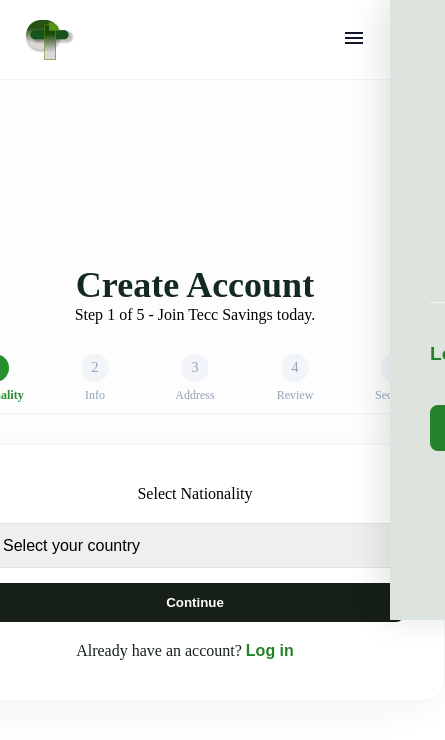
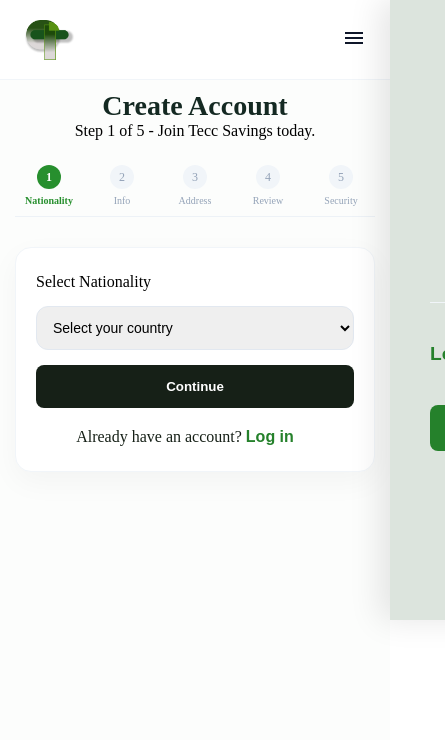
Before and after one commit to OdiliEmmanuel121/TeCcSavings, a React (Vite) app: page /getstarted in a window 390 px wide. Shown: the top 740 px of the page, 445 px wide, since content can reach past the window. Built offline with nearby package versions, Linux system fonts and the light colour scheme.

Commit message:
my first commit

```diff
--- a/src/admin/pages/getstarted/Getstarted.css
+++ b/src/admin/pages/getstarted/Getstarted.css
@@ -5,7 +5,7 @@
     align-items: center;
     justify-content: center;
     background-color: #fcfdfc;
-    padding: 40px 20px;
+    padding: 40px;
     margin-top: 60px;
 }
 
@@ -13,7 +13,7 @@
     max-width: 1100px;
     width: 100%;
     display: flex;
-    /* Makes the children (auth-section and efxmain) side by side */
+    /* Keeps auth-section and efxmain side by side */
     align-items: center;
     gap: 80px;
     margin: 0 auto;
@@ -22,7 +22,6 @@
 /* Left Content Section */
 .auth-section {
     flex: 1.2;
-    /* Takes slightly more space than the image */
     max-width: 550px;
 }
 
@@ -32,7 +31,6 @@
     display: flex;
     justify-content: center;
     animation: float 6s ease-in-out infinite;
-    /* Added a subtle animation */
 }
 
 .iphoneimgup {
@@ -42,10 +40,9 @@
     filter: drop-shadow(0 20px 40px rgba(0, 0, 0, 0.1));
 }
 
-/* Auth Header adjustments */
+/* Auth Header */
 .auth-header {
     text-align: left;
-    /* Aligned left for side-by-side layout */
     margin-bottom: 30px;
 }
 
@@ -55,7 +52,7 @@
     font-weight: 800;
 }
 
-/* Stepper adjustments */
+/* Stepper */
 .stepper-wrapper {
     display: flex;
     justify-content: space-between;
@@ -74,16 +71,6 @@
     flex: 1;
 }
 
-.step.active {
-    color: #278f2e;
-    font-weight: 700;
-}
-
-.step.active span {
-    background: #278f2e;
-    color: white;
-}
-
 .step span {
     width: 28px;
     height: 28px;
@@ -95,6 +82,26 @@
     font-size: 14px;
 }
 
+.step.active {
+    color: #278f2e;
+    font-weight: 700;
+}
+
+.step.active span {
+    background: #278f2e;
+    color: white;
+}
+
+.step.completed span {
+    background-color: #00d094;
+    color: white;
+}
+
+.step.completed {
+    color: #00d094;
+    font-weight: 600;
+}
+
 /* Form Card */
 .form-card {
     background: white;
@@ -104,75 +111,7 @@
     border: 1px solid #f1f5f9;
 }
 
-.country-dropdown {
-    width: 100%;
-    padding: 16px;
-    border: 1.5px solid #e2e8f0;
-    border-radius: 12px;
-    margin-bottom: 20px;
-    font-size: 16px;
-    transition: all 0.3s;
-}
-
-.Continuebutton {
-    display: block;
-    background-color: #278f2e;
-    color: white;
-    text-align: center;
-    padding: 16px;
-    border-radius: 12px;
-    text-decoration: none;
-    font-weight: 700;
-}
-
-.have {
-    text-decoration: none;
-    color: #162017;
-}
-
-/* Float Animation for the image */
-@keyframes float {
-    0% {
-        transform: translateY(0px);
-    }
-
-    50% {
-        transform: translateY(-20px);
-    }
-
-    100% {
-        transform: translateY(0px);
-    }
-}
-
-/* Mobile Responsiveness */
-@media (max-width: 500px) {
-    .get-started-container {
-        flex-direction: column;
-        /* Stacks them on mobile */
-        text-align: center;
-        gap: 40px;
-    }
-
-    .auth-section {
-        order: 1;
-        /* Form on top */
-    }
-
-    .efxmain {
-        order: 2;
-        /* Image on bottom */
-        display: none;
-        /* Often hidden on small screens to save space */
-    }
-
-    .auth-header {
-        text-align: center;
-    }
-}
-
-
-/* Vertical Layout for Step 2 */
+/* Inputs */
 .input-group-vertical {
     display: flex;
     flex-direction: column;
@@ -185,116 +124,46 @@
     text-align: left;
 }
 
+.country-dropdown,
 .form-input {
-    padding: 12px;
-    border: 1px solid #e0e0e0;
-    border-radius: 8px;
+    width: 100%;
+    padding: 14px;
+    border: 1.5px solid #e2e8f0;
+    border-radius: 12px;
     font-size: 16px;
-    margin-top: 5px;
     outline: none;
+    transition: all 0.3s;
+    box-sizing: border-box;
 }
 
 .form-input:focus {
     border-color: #00d094;
-    /* Your brand color */
 }
 
-/* Style for completed steps in the stepper */
-.step.completed span {
-    background-color: #00d094;
-    color: white;
-    border-color: #00d094;
+/* Buttons */
+.button-row {
+    display: flex;
+    gap: 10px;
+    margin-top: 20px;
 }
 
-.step.completed {
-    color: #00d094;
-    font-weight: 600;
-}
-
-/* Responsive Layout */
-@media (max-width: 500px) {
-    .get-started-container {
-        flex-direction: column;
-        padding: 20px;
-    }
-
-    .efxmain {
-        display: none;
-        /* Hide image on mobile for better focus on form */
-    }
-
-    .stepper-wrapper {
-        overflow-x: auto;
-        /* Scrollable steps on small screens */
-        justify-content: flex-start;
-        padding-bottom: 10px;
-    }
-}
-
-/* Button Styles */
 .Continuebutton {
-    background-color: #000;
+    flex: 2;
+    background: #162017;
     color: #fff;
+    border: none;
     padding: 14px;
     border-radius: 8px;
-    border: none;
     cursor: pointer;
-    width: 100%;
     font-weight: 600;
     text-decoration: none;
     display: block;
     text-align: center;
+    transition: 0.3s;
 }
 
-.BackButton {
-    flex: 1;
-    background-color: transparent;
-    color: #333;
-    border: 1px solid #ccc;
-    padding: 12px;
-    border-radius: 8px;
-    cursor: pointer;
-    font-weight: 600;
-}
-
-/* Stepper "Completed" Look */
-.step.completed span {
-    background-color: #00d094;
-    color: white;
-    border-color: #00d094;
-}
-
-
-/* Responsive Layout */
-@media (max-width: 500px) {
-    .get-started-container {
-        flex-direction: column;
-        padding: 20px;
-    }
-
-    .efxmain {
-        display: none;
-        /* Hide image on small mobile to focus on form */
-    }
-
-    .stepper-wrapper {
-        overflow-x: auto;
-        /* Allow scrolling steps on small screens */
-        padding-bottom: 10px;
-        justify-content: flex-start;
-    }
-
-    .step {
-        min-width: 100px;
-        font-size: 12px;
-    }
-}
-
-/* Button Styling */
-.button-row {
-    display: flex;
-    gap: 10px;
-    margin-top: 20px;
+.Continuebutton:hover {
+    background: #00d094;
 }
 
 .BackButton {
@@ -307,28 +176,9 @@
     font-weight: 600;
 }
 
-.Continuebutton {
-    flex: 2;
-    background: #162017;
-    color: #fff;
-    border: none;
-    padding: 12px;
-    border-radius: 8px;
-    cursor: pointer;
-    font-weight: 600;
-    transition: 0.3s;
-}
-
-.Continuebutton:hover {
-    background: #00d094;
-    /* Your brand color */
-}
-
-/* Stepper Completed State */
-.step.completed span {
-    background-color: #00d094;
-    border-color: #00d094;
-    color: white;
+.have {
+    text-decoration: none;
+    color: #162017;
 }
 
 /* Modal Overlay */
@@ -346,14 +196,13 @@
     backdrop-filter: blur(5px);
 }
 
-/* Success Card */
 .success-card {
     background: white;
     padding: 40px;
     border-radius: 20px;
     text-align: center;
     max-width: 400px;
-    width: 90%;
+    width: 100%;
     box-shadow: 0 10px 30px rgba(0, 0, 0, 0.2);
     animation: slideUp 0.4s ease-out;
 }
@@ -369,14 +218,97 @@
     margin: 0 auto 20px;
 }
 
+/* Animations */
+@keyframes float {
+    0% { transform: translateY(0px); }
+    50% { transform: translateY(-20px); }
+    100% { transform: translateY(0px); }
+}
+
 @keyframes slideUp {
     from {
         transform: translateY(50px);
         opacity: 0;
     }
-
     to {
         transform: translateY(0);
         opacity: 1;
     }
 }
+
+
+
+/* ==========================================
+   MOBILE STYLES (Targeting screens < 768px)
+   ========================================== */
+@media (max-width: 500px) {
+    .get-started-page-wrapper {
+        padding: 20px 15px;
+        margin-top: 70px;
+        align-items: flex-start; /* Better for long forms on mobile */
+    }
+
+    .get-started-container {
+        flex-direction: column; /* Stacks image and form */
+        gap: 30px;
+    }
+
+    /* Hide the large floating image on mobile to focus on the form */
+    .efxmain {
+        display: none;
+    }
+
+    .auth-section {
+        width: 100%;
+        max-width: 100%; /* Use full width on mobile */
+    }
+
+    .auth-header {
+        text-align: center;
+        margin-bottom: 25px;
+    }
+
+    .auth-header h1 {
+        font-size: 28px;
+    }
+
+    /* Form Card adjustments */
+    .form-card {
+        padding: 25px 20px;
+        border-radius: 16px;
+    }
+
+    /* Stepper Mobile Fix */
+    .stepper-wrapper {
+        gap: 5px;
+        padding-bottom: 10px;
+    }
+
+    .step {
+        font-size: 10px; /* Slightly smaller text */
+    }
+
+    .step span {
+        width: 24px;
+        height: 24px;
+        font-size: 12px;
+    }
+
+    /* Inputs and Buttons */
+    .country-dropdown,
+    .form-input {
+        padding: 12px;
+        font-size: 14px;
+    }
+
+    .button-row {
+        flex-direction: column-reverse; /* Put 'Back' under 'Continue' on tiny screens */
+        gap: 15px;
+    }
+
+    .Continuebutton, .BackButton {
+        width: 100%;
+        flex: none;
+        padding: 14px;
+    }
+}
```
Also changed, not shown: src/assets/iphone11.png.
